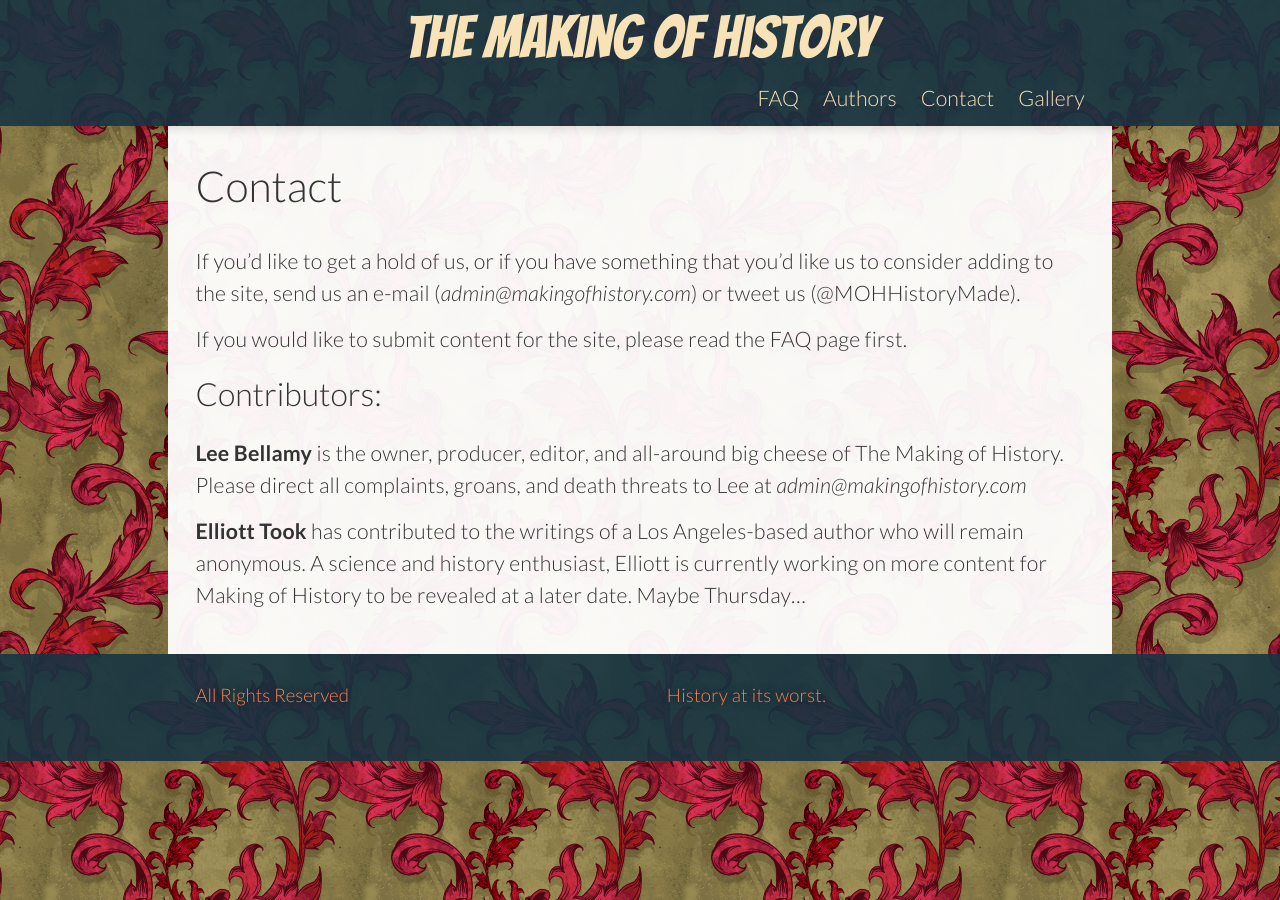
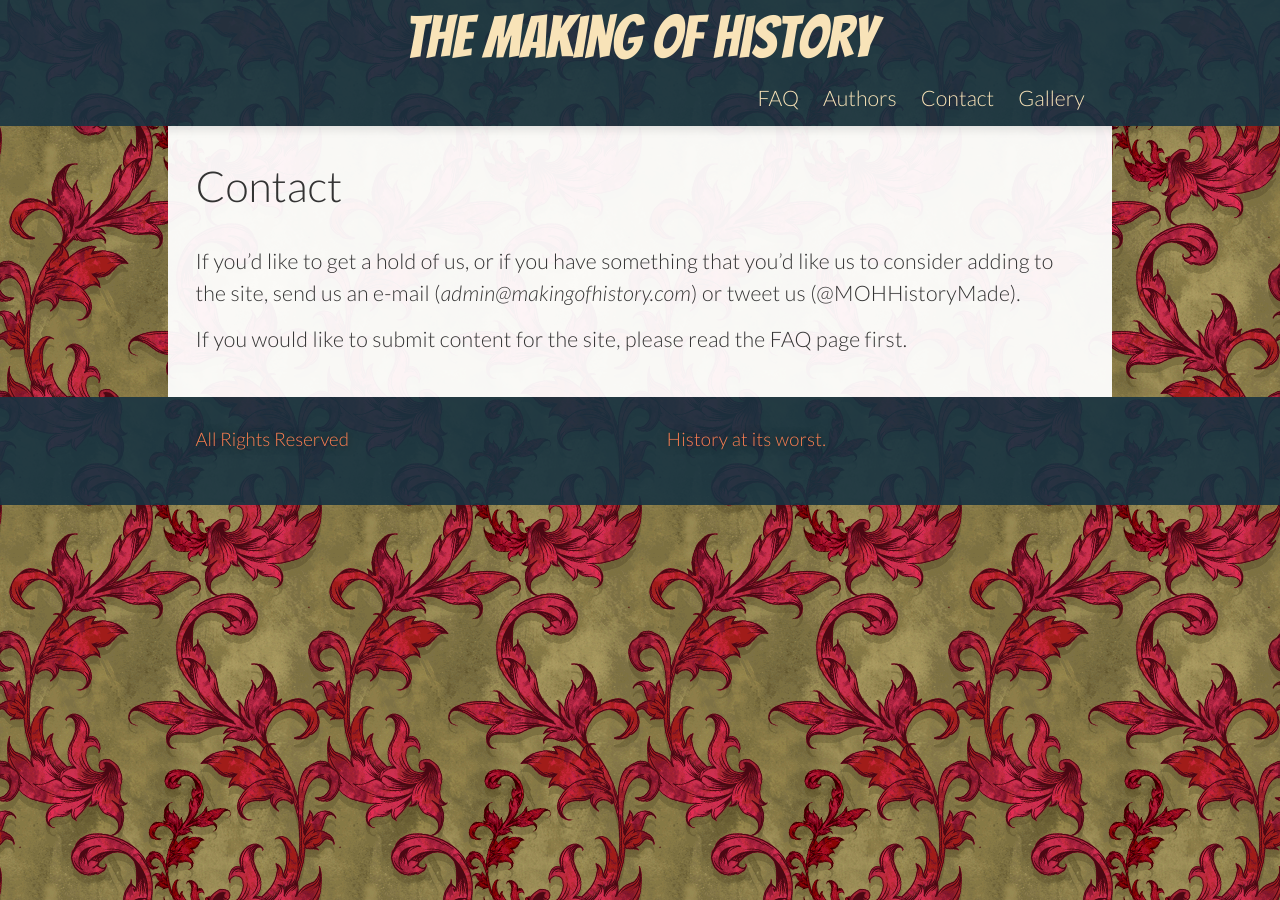
Before and after one commit to benadamstyles/making-of-history, a Jekyll site: the page built from contact.md, in a window 1280 px wide. Built offline with Jekyll 4.4.1, drawn with Linux system fonts in a browser that asks for light colours; some web fonts are replaced.

Commit message:
moved contributors bios to authors page

```diff
--- a/_config.yml
+++ b/_config.yml
@@ -11,8 +11,10 @@
 authors: &AUTHORS
   - value: 'lee-bellamy'
     name: 'Lee Bellamy'
+    bio: 'is the owner, producer, editor, and all-around big cheese of The Making of History. Please direct all complaints, groans, and death threats to Lee at _admin@makingofhistory.com_'
   - value: 'elliott-took'
     name: 'Elliott Took'
+    bio: 'has contributed to the writings of a Los Angeles-based author who will remain anonymous. A science and history enthusiast, Elliott is currently working on more content for Making of History to be revealed at a later date. Maybe Thursday...'
 
 defaults:
   -
--- a/authors.html
+++ b/authors.html
@@ -8,7 +8,7 @@
 <ul>
   {% for author in site.authors %}
     <li>
-      <h3>{{ author.name }}</h3>
+      {{ author.bio | prepend: '** ' | prepend: author.name | prepend: '**' | markdownify }}
       <p>
         <a href="{{ author.value | prepend: '/authors/' | prepend: site.baseurl }}">
           View all articles written by {{ author.name }}
--- a/contact.md
+++ b/contact.md
@@ -12,9 +12,3 @@
 If you'd like to get a hold of us, or if you have something that you’d like us to consider adding to the site, send us an e-mail (_admin@makingofhistory.com_) or tweet us (@MOHHistoryMade).
 
 If you would like to submit content for the site, please read the FAQ page first.
-
-## Contributors:
-
-**Lee Bellamy** is the owner, producer, editor, and all-around big cheese of The Making of History. Please direct all complaints, groans, and death threats to Lee at _admin@makingofhistory.com_
-
-**Elliott Took** has contributed to the writings of a Los Angeles-based author who will remain anonymous. A science and history enthusiast, Elliott is currently working on more content for Making of History to be revealed at a later date. Maybe Thursday...
```
